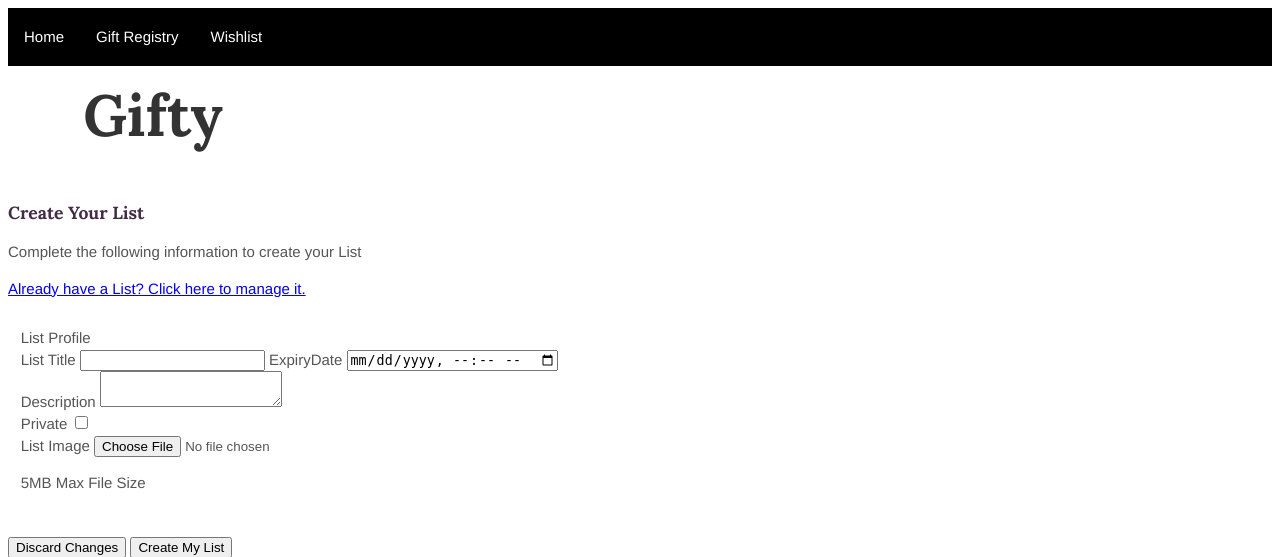
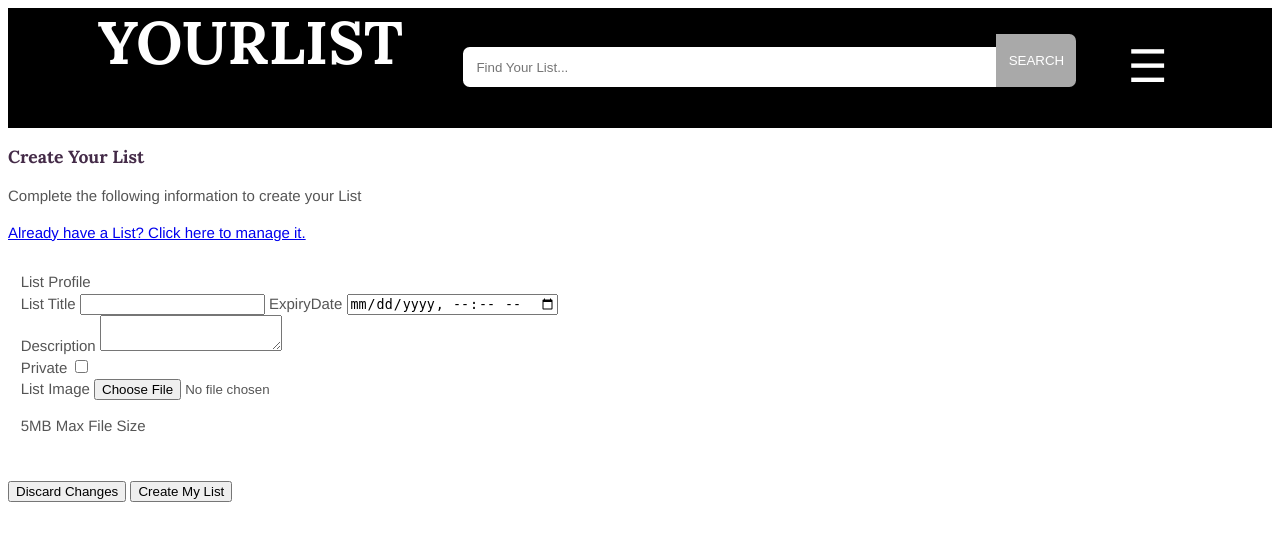
Before and after one commit to tobivader/final_project, a PHP site: page /CreateList.php in a window 1280 px wide. Shown: the top 557 px of the page. Run offline with PHP 8.4, Linux system fonts and the light colour scheme.

Commit message:
Added Navbar to create list

```diff
--- a/CreateList.php
+++ b/CreateList.php
@@ -31,49 +31,17 @@ if (isset($_POST['submit'])) {
 <head>
 	<meta charset="UTF-8" />
 	<meta name="viewport" content="width=device-width, initial-scale=1.0" />
+	<link rel="stylesheet" href="styles/navbar.css">
 	<link rel="stylesheet" href="styles/CreateList.css">
 	<title>Create List</title>
+	<script defer src="scripts/navbar.js"></script>
 	<script defer src="scripts/script.js"> </script>
 </head>
 
 <body>
 	<!-- header containing log in and checkout button -->
 	<!-- sub header showing Gift registry and wishlist -->
-	<section id="nav" class=" ">
-		<div class=" ">
-
-			<nav class="main">
-				<ul class="horizontal unstyled clearfix">
-
-					<li>
-						<a href="/" class="">
-							<span>Home</span></a>
-					</li>
-
-					<li class="dropdown"><a href="/apps/giftregistry" class=" current">
-							<span>Gift Registry</span></a>
-					</li>
-
-					<li>
-						<a href="/apps/giftregistry/wishlist" class="">
-							<span>Wishlist</span></a>
-					</li>
-
-				</ul>
-			</nav> <!-- /.main -->
-
-		</div>
-
-	</section>
-
-
-	<!-- Logo of the weedding register shop -->
-	<div class="logo">
-		<h1>
-			<a href="/"> Gifty </a>
-		</h1>
-	</div>
-
+	<?php include 'includes/navigation_bar.php';?>
 
 	<form action="<?= $_SERVER['PHP_SELF'] ?>" method="POST" class=" ">
 		<div class=" ">
--- a/sql/list.sql
+++ b/sql/list.sql
@@ -52,7 +52,7 @@ INSERT INTO `list` (`listID`, `userID`, `title`, `private`, `checked`, `exp_date
 -- Indexes for table `list`
 --
 ALTER TABLE `list`
-  ADD PRIMARY KEY (`listID`)
+  ADD PRIMARY KEY (`listID`),
   ADD FOREIGN KEY ('userID' ) REFERENCES 'Users' ('userID' )
 
 --
```
